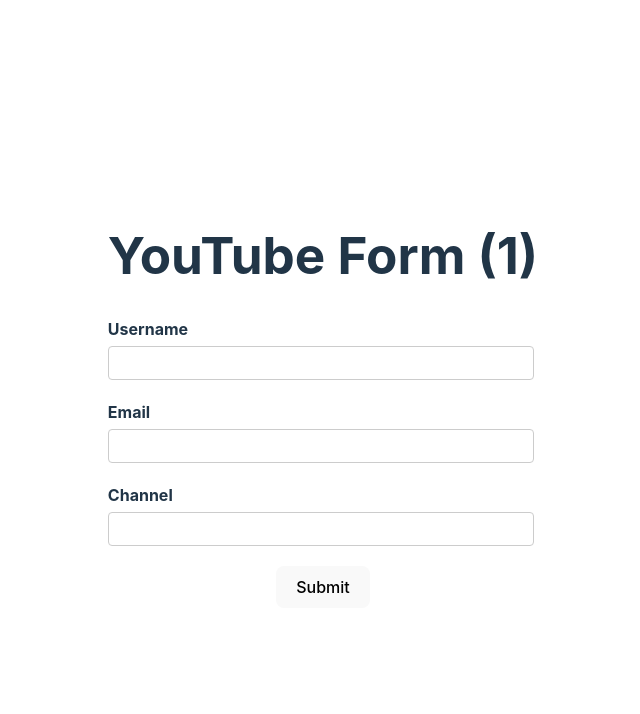
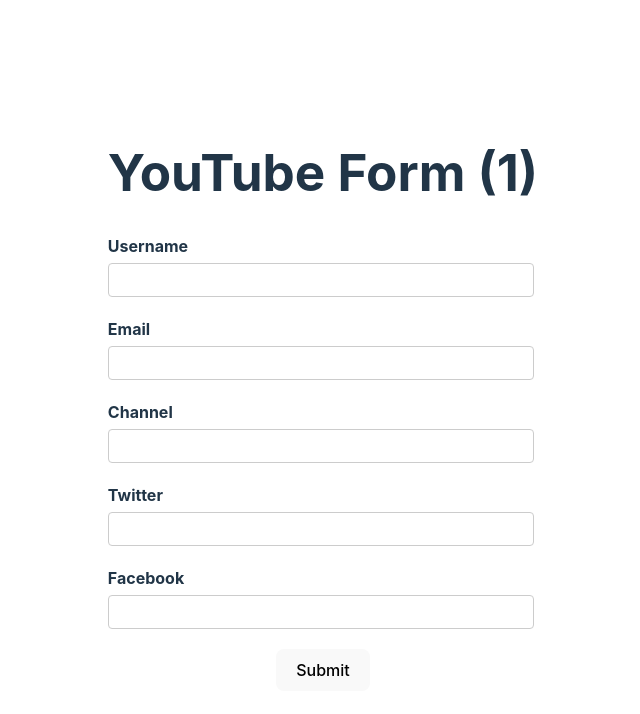
Before and after one commit to mavericks-db/rhf-demo, a React (Vite) app: page / in a window 1280 px wide. Shown: the top 714 px of the page, without its empty margins (317-957 px from the left). Built offline with nearby package versions, Linux system fonts and the light colour scheme; no server answers.

Commit message:
Nested Objects

```diff
--- a/src/components/YouTubeForm.tsx
+++ b/src/components/YouTubeForm.tsx
@@ -7,6 +7,10 @@
   username: string;
   email: string;
   channel: string;
+  social: {
+    twitter: string;
+    facebook: string;
+  }
 };
 
 export const YouTubeForm = () => {
@@ -20,6 +24,10 @@
         username: "Batman",
         email: data.email,
         channel: "",
+        social: {
+          twitter: "",
+          facebook: "",
+        },
       };
     },
   });
@@ -87,6 +95,26 @@
           <p className="error">{errors.channel?.message}</p>
         </div>
 
+   <div className="form-control">
+          <label htmlFor="twitter">Twitter</label>
+          <input
+            type="text"
+            id="twitter"
+            {...register("social.twitter")}
+          />
+        </div>
+
+  <div className="form-control">
+          <label htmlFor="facebook">Facebook</label>
+          <input
+            type="text"
+            id="facebook"
+            {...register("social.facebook")}
+          />
+        </div>
+
+
+
         <button>Submit</button>
       </form>
       <DevTool control={control} />
```
